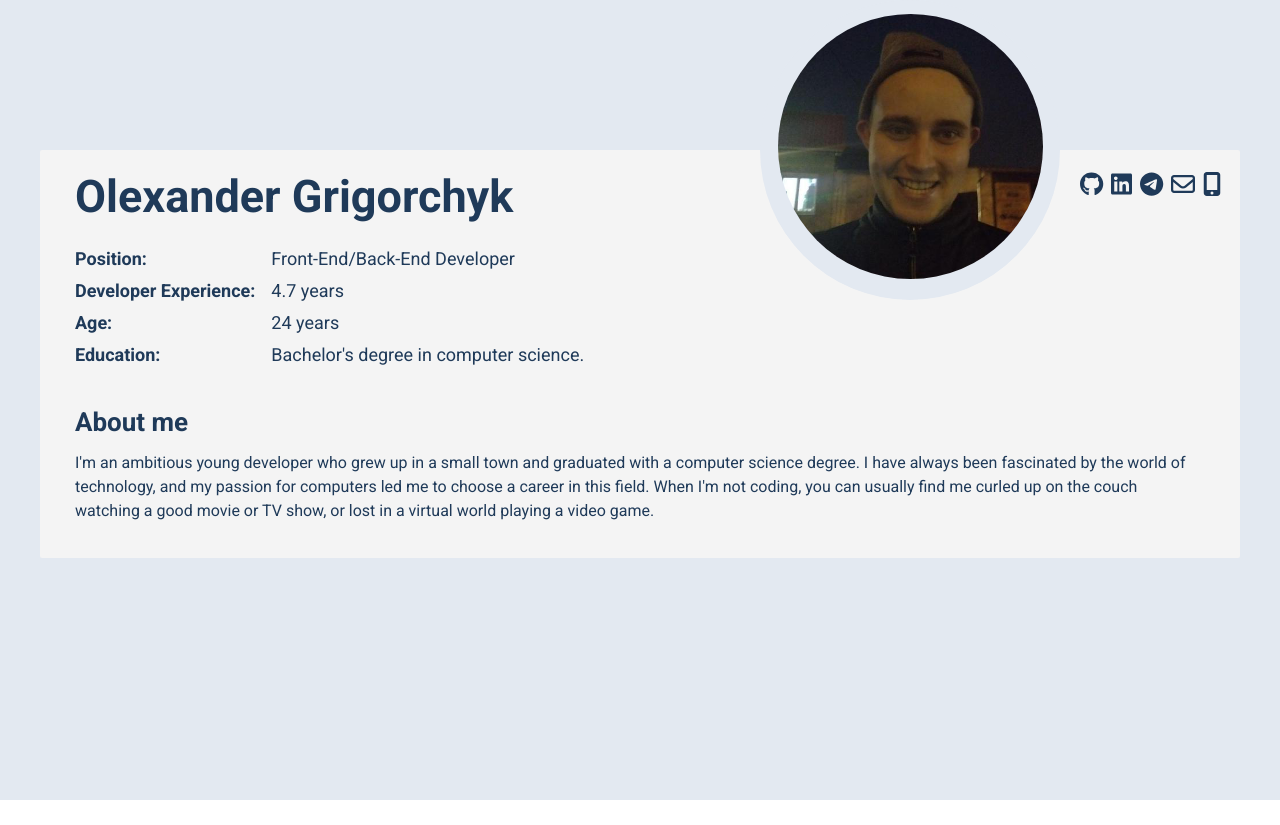
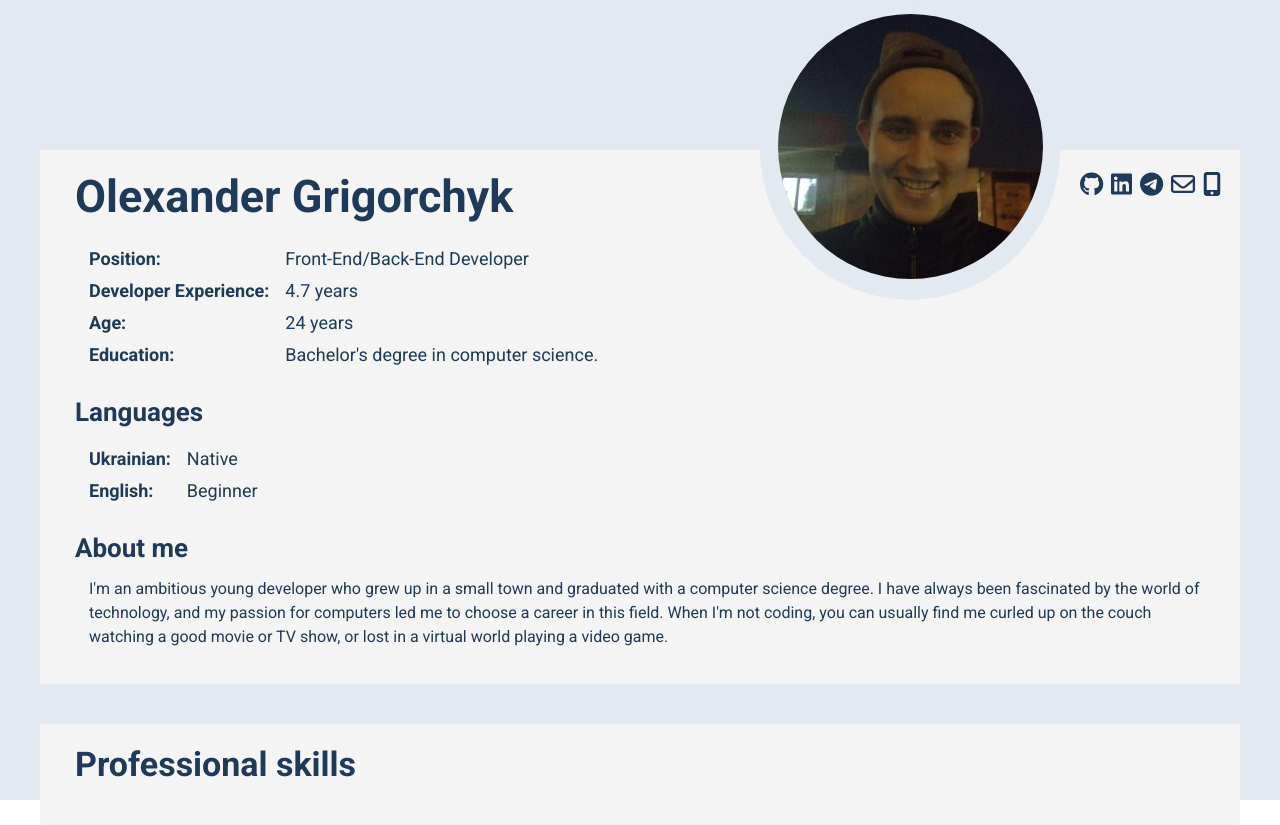
Before and after one commit to saschati/cv, a React (Create React App) app in the folder frontend/: page / in a window 1280 px wide. Before the commit the page ends 800 px from the top, so only its background shows below. Built offline with nearby package versions, Linux system fonts and the light colour scheme.

Commit message:
Add Professional skills block

```diff
--- a/frontend/src/app/service/me.json
+++ b/frontend/src/app/service/me.json
@@ -12,5 +12,15 @@
     "github": "https://github.com/saschati",
     "linkedin": "https://www.linkedin.com",
     "telegram": "https://t.me/saschati"
-  }
+  },
+  "languages": [
+    {
+      "name": "Ukrainian",
+      "value": "Native"
+    },
+    {
+      "name": "English",
+      "value": "Beginner"
+    }
+  ]
 }
--- /dev/null
+++ b/frontend/src/components/Common/Info/index.ts
@@ -0,0 +1 @@
+export { default, type InfoProps, type InfoOption } from './Info'
--- a/frontend/src/components/Domain/Container/Layout/Main/Layout.module.scss
+++ b/frontend/src/components/Domain/Container/Layout/Main/Layout.module.scss
@@ -6,7 +6,9 @@
   display: grid;
   grid-template:
     ' .    .                    .' 150px
-    ' .    profile              .' auto
+    ' .    profile              .' max-content
+    ' .    .                    .' 40px
+    ' .    skills               .' auto
     / auto minmax(auto, 1200px) auto;
 
   height: f.v(window-height, 100vh);
@@ -21,4 +23,8 @@
   &__profile {
     grid-area: profile;
   }
+
+  &__skills {
+    grid-area: skills;
+  }
 }
--- a/frontend/src/components/Domain/Container/Layout/Main/Layout.tsx
+++ b/frontend/src/components/Domain/Container/Layout/Main/Layout.tsx
@@ -2,6 +2,7 @@ import React from 'react'
 import styles from './Layout.module.scss'
 import LayoutProvider from '../Provider/LayoutProvider'
 import Profile from 'components/Domain/Profile'
+import ProfessionalSkill from 'components/Domain/ProfessionalSkill'
 
 const Layout: React.FC = (): JSX.Element => {
   return (
@@ -10,6 +11,9 @@ const Layout: React.FC = (): JSX.Element => {
         <header className={styles.layout__profile}>
           <Profile />
         </header>
+        <main className={styles.layout__skills}>
+          <ProfessionalSkill />
+        </main>
       </div>
     </LayoutProvider>
   )
--- /dev/null
+++ b/frontend/src/components/Domain/ProfessionalSkill/ProfessionalSkill.module.scss
@@ -0,0 +1,9 @@
+@use 'src/styles/core/functions' as f;
+@use 'src/styles/core/mixin' as m;
+
+.profSkill {
+  padding: 14px 35px 35px;
+
+  border-radius: 2px;
+  background-color: f.color(warm-white);
+}
--- /dev/null
+++ b/frontend/src/components/Domain/ProfessionalSkill/ProfessionalSkill.tsx
@@ -0,0 +1,15 @@
+import { Title } from 'components/UI/Text'
+import React from 'react'
+import styles from './ProfessionalSkill.module.scss'
+
+const ProfessionalSkill: React.FC = (): JSX.Element => {
+  return (
+    <div className={styles.profSkill}>
+      <Title as={'h2'} weight="middle">
+        Professional skills
+      </Title>
+    </div>
+  )
+}
+
+export default ProfessionalSkill
--- /dev/null
+++ b/frontend/src/components/Domain/ProfessionalSkill/index.ts
@@ -0,0 +1 @@
+export { default } from './ProfessionalSkill'
--- a/frontend/src/components/Domain/Profile/Profile.module.scss
+++ b/frontend/src/components/Domain/Profile/Profile.module.scss
@@ -3,7 +3,6 @@
 
 .profile {
   position: relative;
-  min-height: 200px;
 
   padding-inline: 35px;
   padding-bottom: 35px;
@@ -30,14 +29,25 @@
 
   &__infos {
     margin-top: 18px;
+    margin-left: 14px;
+  }
+
+  &__languages {
+    margin-top: 24px;
+
+    &Infos {
+      margin-top: 14px;
+      margin-left: 14px;
+    }
   }
 
   &__about {
-    margin-top: 34px;
+    margin-top: 24px;
   }
 
   &__description {
     margin-top: 8px;
+    margin-left: 14px;
   }
 
   &__socials {
--- a/frontend/src/components/Domain/Profile/Profile.tsx
+++ b/frontend/src/components/Domain/Profile/Profile.tsx
@@ -2,7 +2,7 @@ import React, { useMemo } from 'react'
 import styles from './Profile.module.scss'
 import Avatar from './Avatar'
 import { Title } from 'components/UI/Text'
-import Info from './Info'
+import Info from '../../Common/Info'
 import dayjs from 'utils/dayjs'
 import icon from 'utils/icon'
 import { SocialNetworkList } from 'components/Common/SocialNetwork'
@@ -70,8 +70,16 @@ const Profile: React.FC = (): JSX.Element => {
       <div className={styles.profile__infos}>
         <Info infos={infos} />
       </div>
+      <div className={styles.profile__languages}>
+        <Title as={'p'} weight="middle" size="middle">
+          Languages
+        </Title>
+        <div className={styles.profile__languagesInfos}>
+          <Info infos={me.languages} />
+        </div>
+      </div>
       <div className={styles.profile__about}>
-        <Title as={'p'} weight="middle" size="middle" className={styles.profile__about}>
+        <Title as={'p'} weight="middle" size="middle">
           About me
         </Title>
         <p className={styles.profile__description}>{me.description}</p>
--- a/frontend/src/components/Domain/Profile/index.ts
+++ b/frontend/src/components/Domain/Profile/index.ts
@@ -1,3 +1,2 @@
 export { default } from './Profile'
 export { default as Avatar, type AvatarProps } from './Avatar'
-export { default as Info, type InfoProps } from './Info'
```
Also changed, not shown: frontend/src/components/Common/Info/Info.module.scss (renamed from frontend/src/components/Domain/Profile/Info.module.scss), frontend/src/components/Common/Info/Info.tsx (renamed from frontend/src/components/Domain/Profile/Info.tsx).
